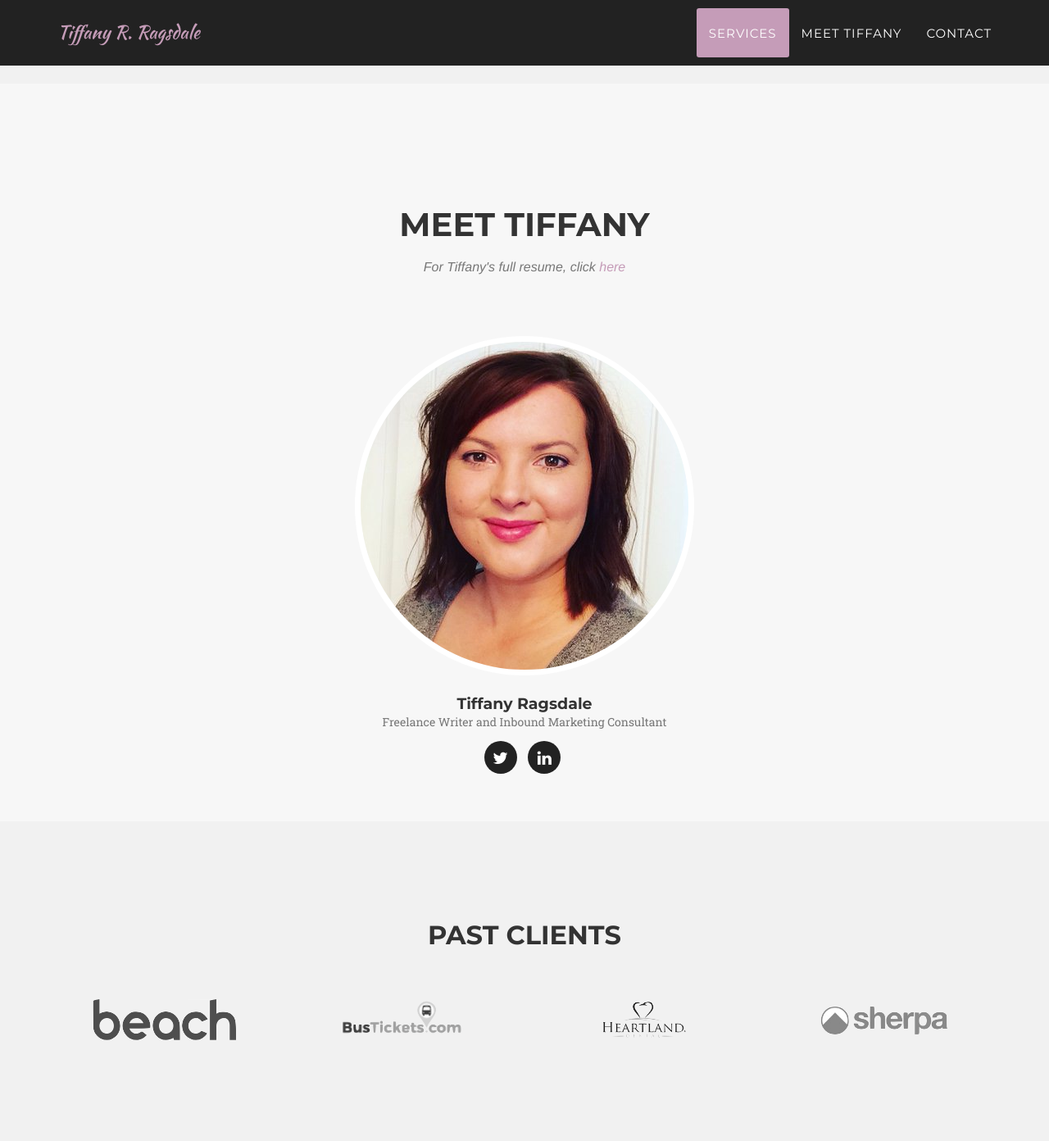
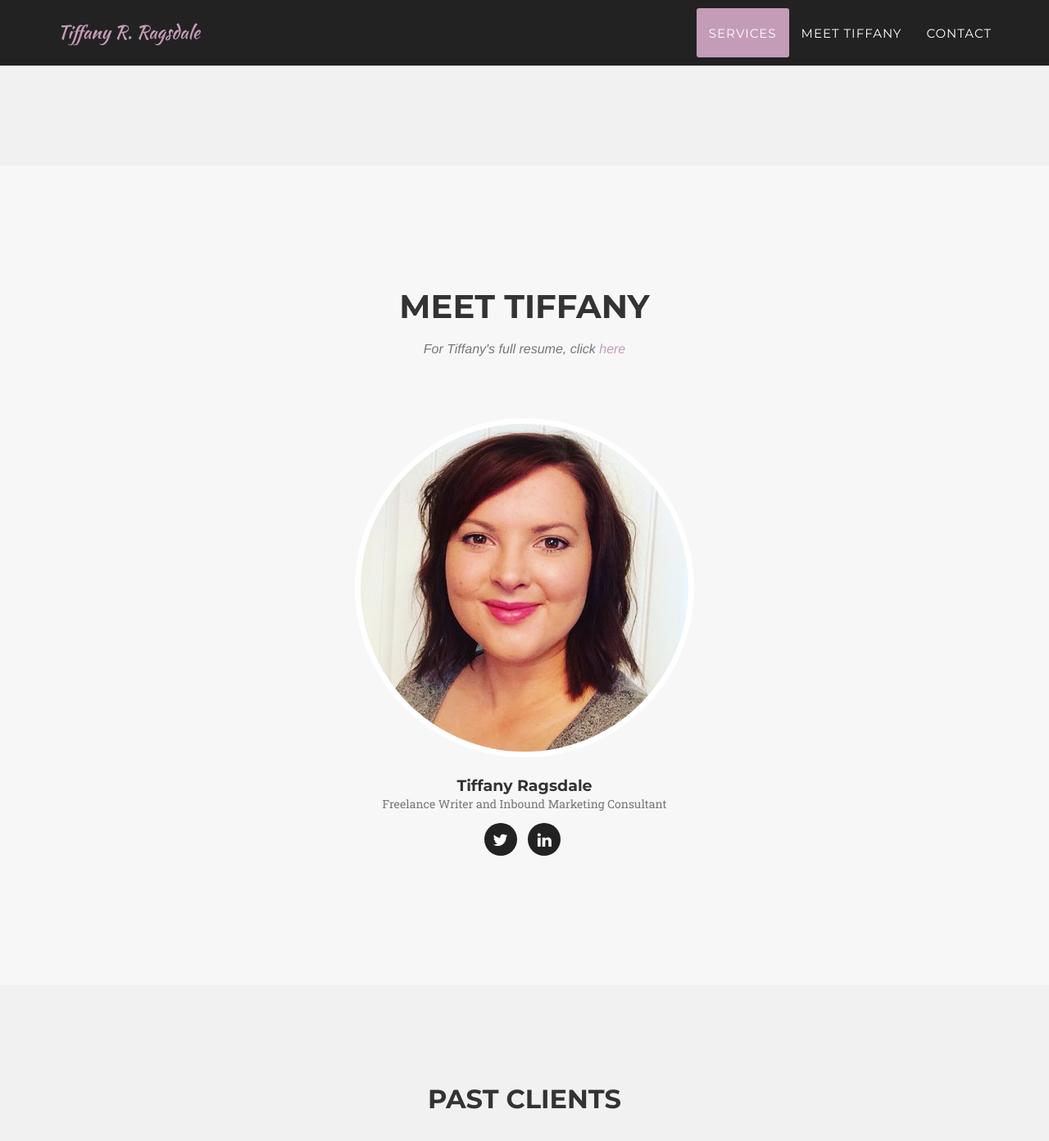
Before and after one commit to tiffragsdale/tiffragsdale.github.io, a Jekyll site: the page built from index.html, in a window 1280 px wide and 1400 px high, scrolled down 1548 px. Shown: the top 1392 px of the window at 82% size. Built offline with Jekyll 4.4.1, drawn with Linux system fonts in a browser that asks for light colours; some web fonts are replaced.

Commit message:
Update section length

```diff
--- a/_includes/css/agency.css
+++ b/_includes/css/agency.css
@@ -880,7 +880,7 @@ body { background: #f1f1f1 ; }
 
   section{
     margin:100px auto;
-    height:900px;
+    height:1000px;
   }
   .progress{
     border-radius:0;
```
